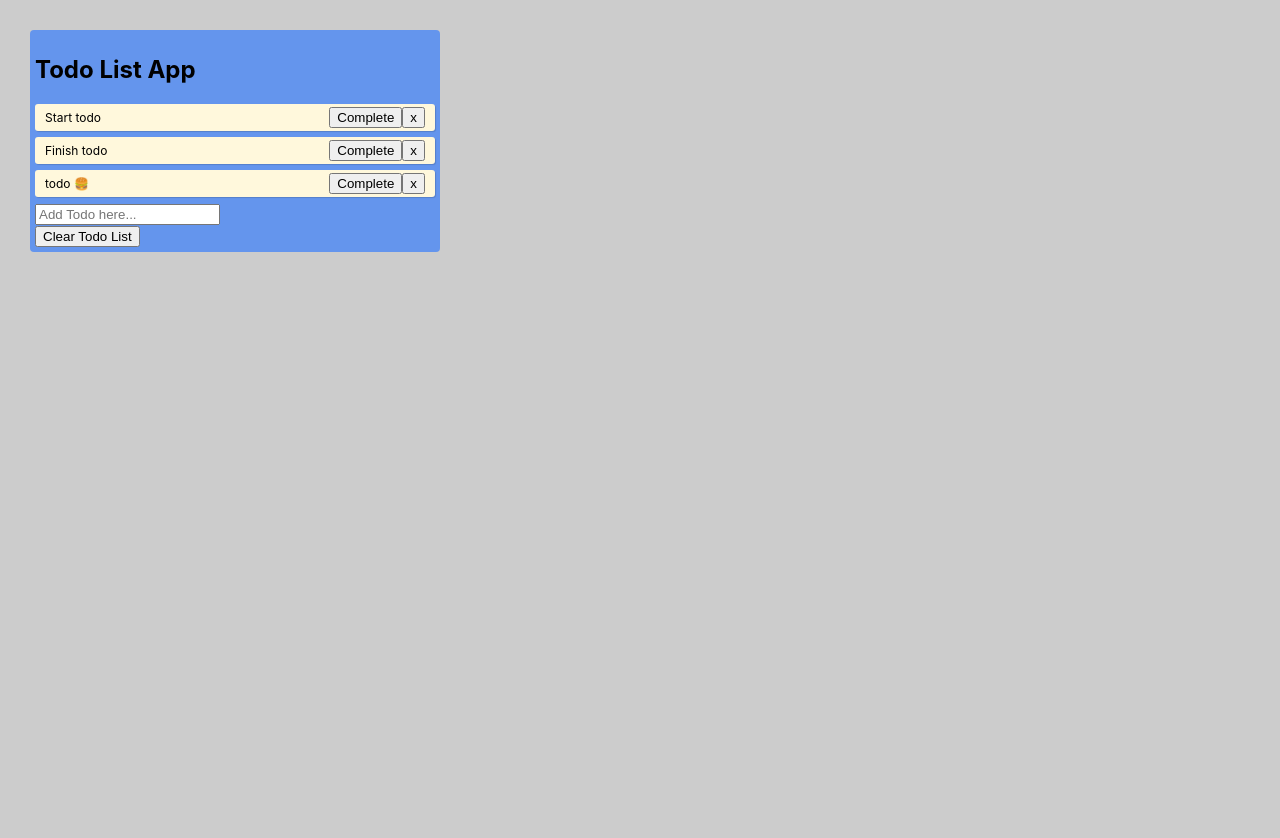
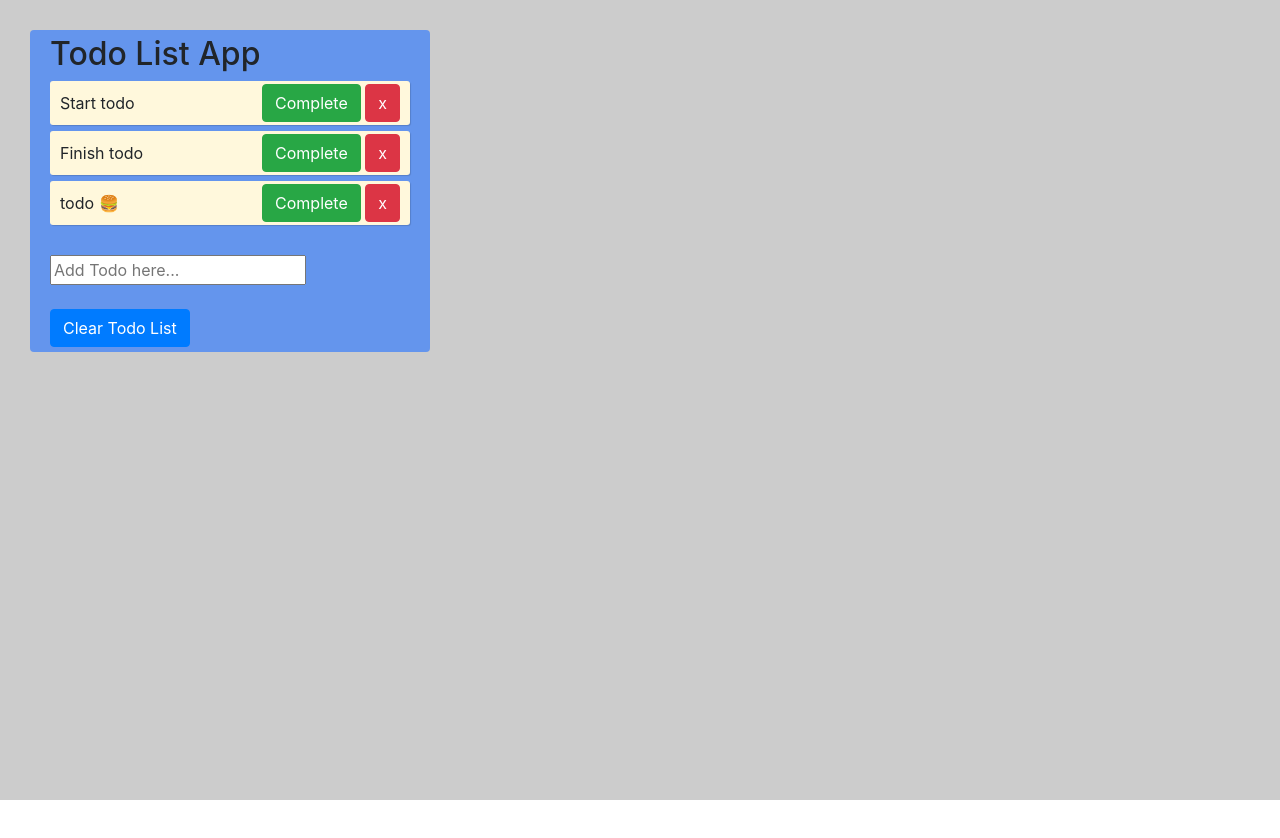
Before and after one commit to El-Bromero/react, a React (Create React App) app in the folder todo/: page / in a window 1280 px wide. Shown: the top 838 px of the page. After the commit the page ends 800 px from the top, so only its background shows below. Built offline with nearby package versions, Linux system fonts and the light colour scheme.

Commit message:
Added reactstrap to my project. Started using some of the styles from it

```diff
--- a/todo/package.json
+++ b/todo/package.json
@@ -6,7 +6,9 @@
     "@testing-library/jest-dom": "^5.11.8",
     "@testing-library/react": "^11.2.2",
     "@testing-library/user-event": "^12.6.0",
+    "bootstrap": "^4.6.0",
     "react": "^17.0.1",
+    "react-bootstrap": "^1.4.3",
     "react-dom": "^17.0.1",
     "react-scripts": "4.0.1",
     "web-vitals": "^0.2.4"
--- a/todo/src/App.css
+++ b/todo/src/App.css
@@ -54,10 +54,15 @@
   background: cornsilk;
   box-shadow: 1px 1px 1px rgba(0, 0, 0, 0.15);
   padding: 3px 10px;
-  font-size: 12px;
+  /* font-size: 12px; */
   margin-bottom: 6px;
   border-radius: 3px;
   display: flex;
   align-items: center;
   justify-content: space-between;
+
 }
+
+button {
+  background: #cccccc;
+}
--- a/todo/src/App.js
+++ b/todo/src/App.js
@@ -6,6 +6,9 @@ import './App.css';
 import Todo from './Components/Todo';
 
 import TodoForm from './Components/TodoForm';
+
+import {Container, Button} from 'react-bootstrap';
+import 'bootstrap/dist/css/bootstrap.min.css'
 
 function App() {
 
@@ -52,7 +55,7 @@ function App() {
     <div className="App">
       <header className="App-header">
         {/* <img src={logo} className="App-logo" alt="logo" /> */}
-        <div>
+        <Container>
          {/* <br/> */}
           <h2>Todo List App</h2>
           {/* <Todo item="1"/>
@@ -61,12 +64,15 @@ function App() {
 
           { todos.map( (todo, index) => (<Todo key={index} todo={todo} index={index} completeTodo={completeTodo} removeTodo={removeTodo} />))}
 
+          <br/>
+
           <TodoForm addTodo={addTodo} />
 
-          <button onClick={() => removeAllTodo()}>Clear Todo List</button>
+          <br/>
+          <Button onClick={() => removeAllTodo()}>Clear Todo List</Button>
 
           {/* {todos.map( (t,i) => <Todo key={i} item={t}/>)} */}
-        </div>
+        </Container>
       </header>
     </div>
   );
--- a/todo/src/Components/Todo.jsx
+++ b/todo/src/Components/Todo.jsx
@@ -1,5 +1,7 @@
 import React from 'react';
 
+import { Button } from 'react-bootstrap';
+import 'bootstrap/dist/css/bootstrap.min.css';
 
 function Todo({ todo, index, completeTodo, removeTodo }) {
 
@@ -8,8 +10,8 @@ function Todo({ todo, index, completeTodo, removeTodo }) {
             {todo.task}
             {todo.isComplete ? ' ✔' : ''}
            <div>
-               <button onClick={() => completeTodo(index)}>Complete</button>
-               <button onClick={() => removeTodo(index)}>x</button>
+               <Button variant="success" onClick={() => completeTodo(index)}>Complete</Button> {' '}
+               <Button variant="danger" onClick={() => removeTodo(index)}>x</Button>
            </div>
         </div>
 
```
Also changed, not shown: 1 other file (tests, documents, lock files or other folders).
